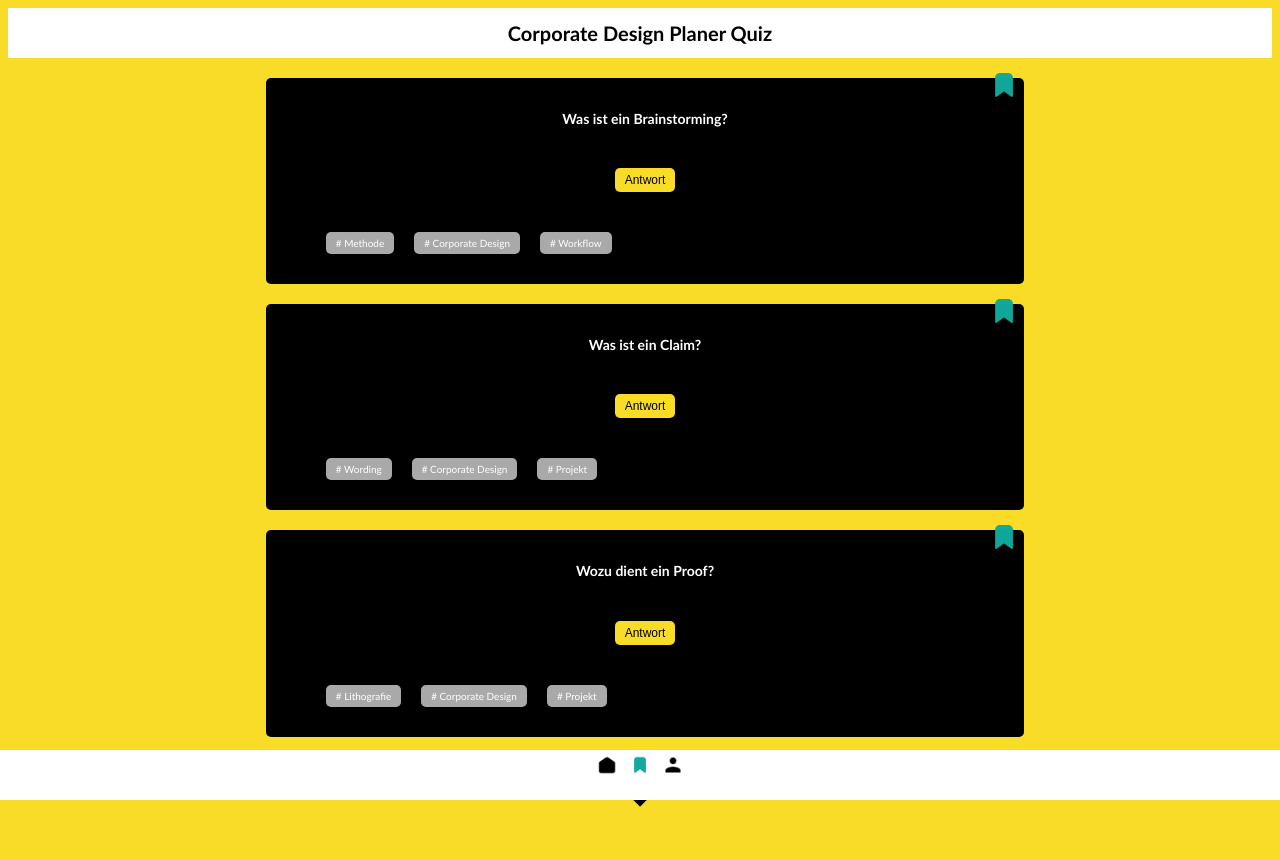
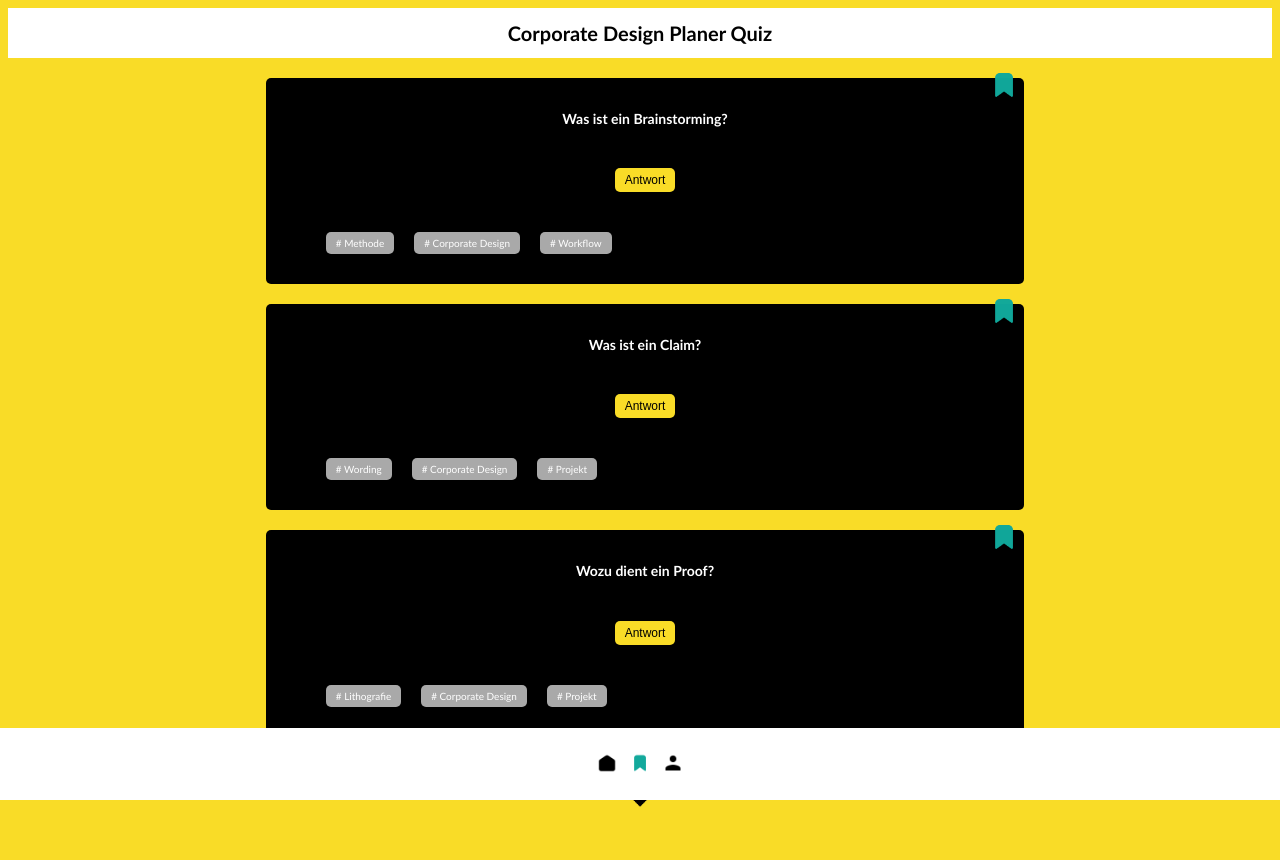
Before and after one commit to miriam-ertl/cd-quiz, a plain HTML site: page bookmarks.html in a window 1280 px wide. Drawn offline with Linux system fonts and the light colour scheme.

Commit message:
footerund aria

```diff
--- a/bookmarks.html
+++ b/bookmarks.html
@@ -62,21 +62,23 @@
       </section>
     </main>
     <footer>
-      <nav class="nav__box">
-        <!-- Stimmen die Aria labels?  Wie verlinke ich richtig zu index.html - anchor Links ?-->
-        <a aria-label="Home" href="#home"
+      <nav
+        aria-label="Hier ist die Navigation mit drei Buttons links Home Button Mitte Bookmarkanzeige rechts Profilansicht"
+        class="nav__box"
+      >
+        <a aria-label="Home Button" href="#home"
           ><img
             class="nav__icon"
             src="/assets/icons8-zuhause-96.png"
             alt="Button Home"
         /></a>
-        <a aria-label="Bookmark" href="#bookmark"
+        <a aria-label="Bookmarkanzeige" href="#bookmark"
           ><img
             class="nav__icon"
             src="/assets/ribbon-green.png"
             alt="Button Bookmark"
         /></a>
-        <a aria-label="Bookmark" href="#profilepage"
+        <a aria-label="Profilansicht" href="#profilepage"
           ><img
             class="nav__icon"
             src="/assets/icons8-benutzer-96.png"
--- a/styles.css
+++ b/styles.css
@@ -96,14 +96,9 @@ footer {
   width: 100%;
   bottom: 0;
   left: 0;
+  padding: 20px;
 }
 
-.nav__box {
-  height: 50px;
-  background-color: white;
-}
-
-/* Wie bekomme ich mehr Abstand zwischen die nav_icons? Stimmt etwas nicht an der Flexbox für den Footer? */
 .nav__icon {
   height: 20px;
   bottom: 20px;
```
